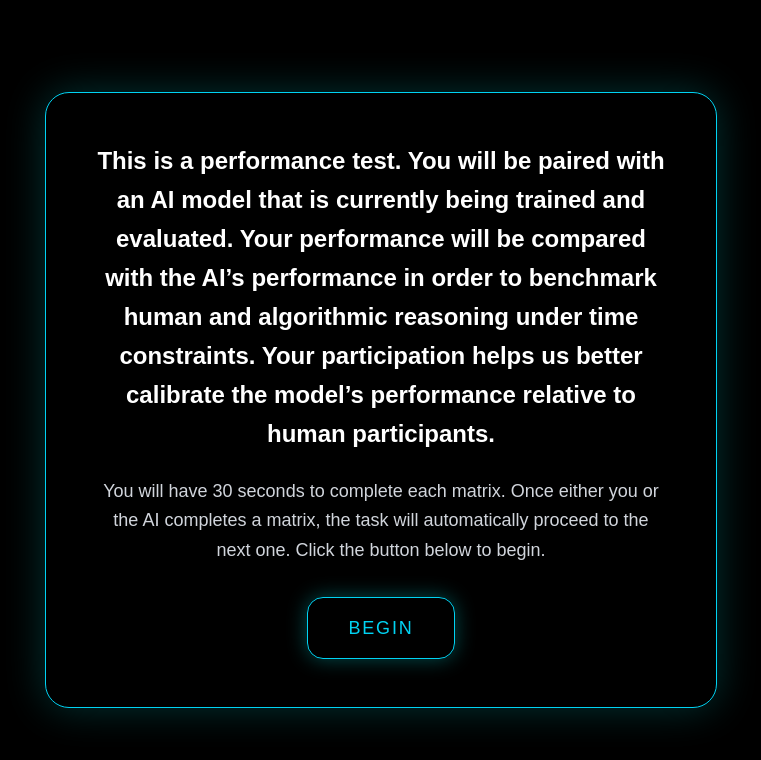
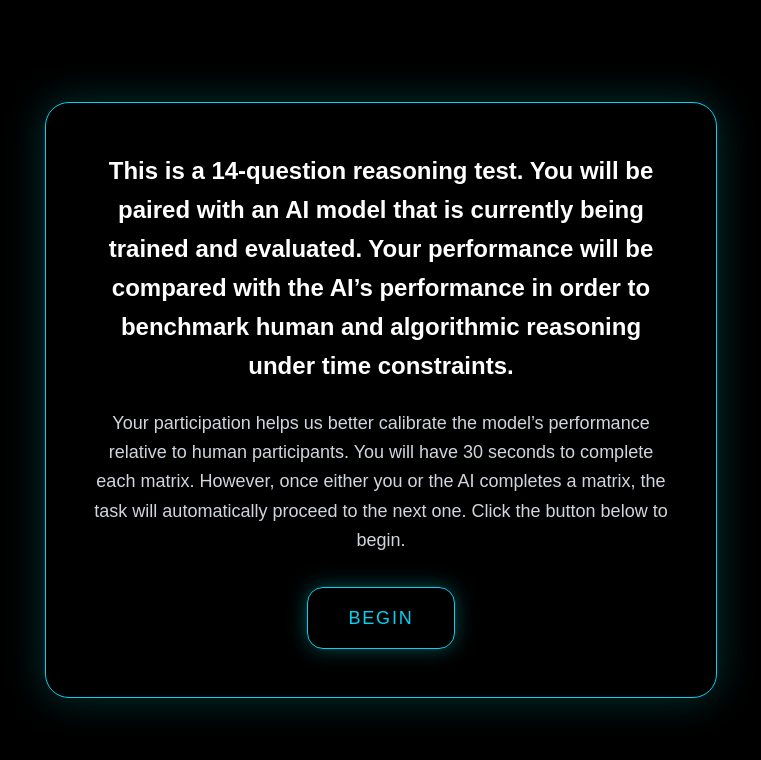
Before and after one commit to JiyeSun/compexp, a Next.js app: page / in a window 1280 px wide. Shown: the top 760 px of the page, without its empty margins (259-1020 px from the left). Built offline with nearby package versions, Linux system fonts and the light colour scheme.

Commit message:
Update page.tsx

```diff
--- a/app/page.tsx
+++ b/app/page.tsx
@@ -142,15 +142,15 @@ export default function Home() {
           {/* System Label */}
           {/* Title */}
           <h1 className="text-2xl md:text-2xl font-semibold mb-6 leading-relaxed max-w-2xl mx-auto">
-            This is a performance test.
+            This is a 14-question reasoning test.
             You will be paired with an AI model that is currently being trained and evaluated.
             Your performance will be compared with the AI’s performance in order to benchmark human and algorithmic reasoning under time constraints.
-            Your participation helps us better calibrate the model’s performance relative to human participants.
           </h1>
 
           {/* Description */}
           <p className="text-gray-300 leading-relaxed mb-8 text-lg max-w-xl mx-auto">
-            You will have 30 seconds to complete each matrix. Once either you or the AI completes a matrix, the task will automatically proceed to the next one.
+            Your participation helps us better calibrate the model’s performance relative to human participants.
+            You will have 30 seconds to complete each matrix. However, once either you or the AI completes a matrix, the task will automatically proceed to the next one.
             Click the button below to begin.
           </p>
 
```
